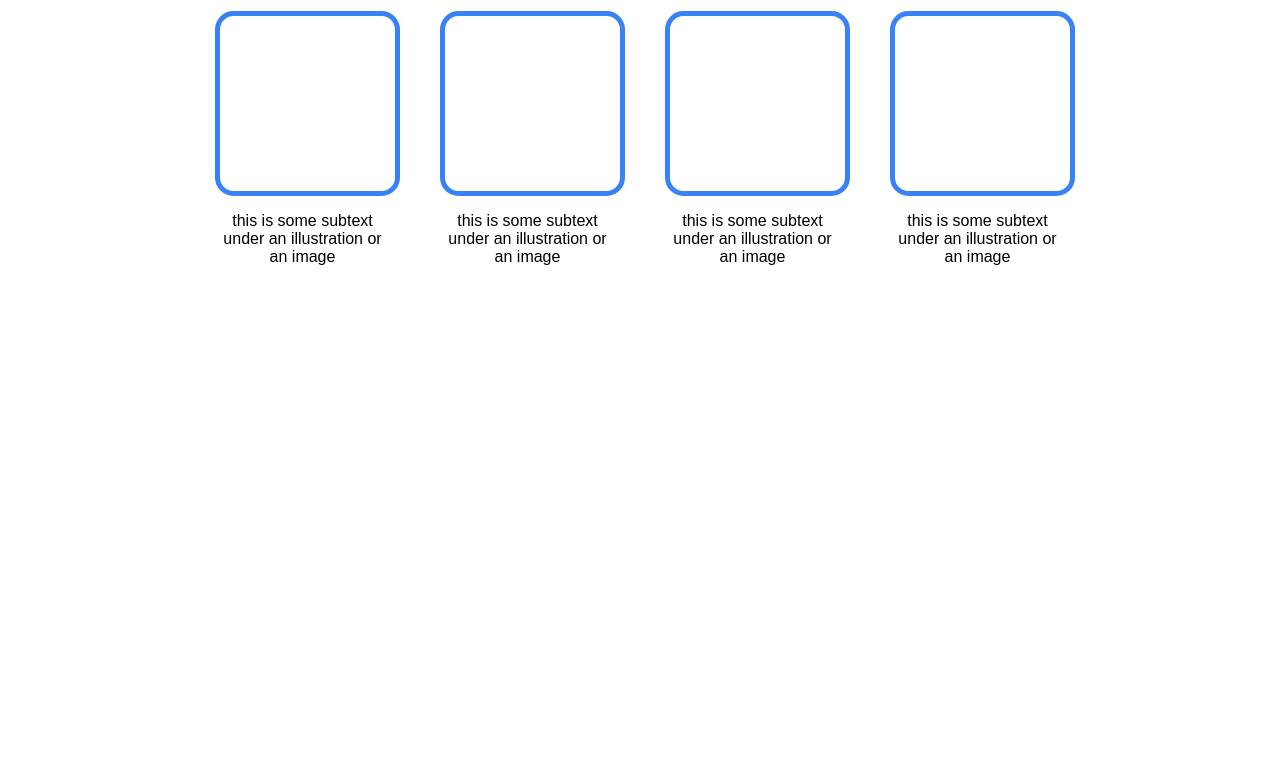
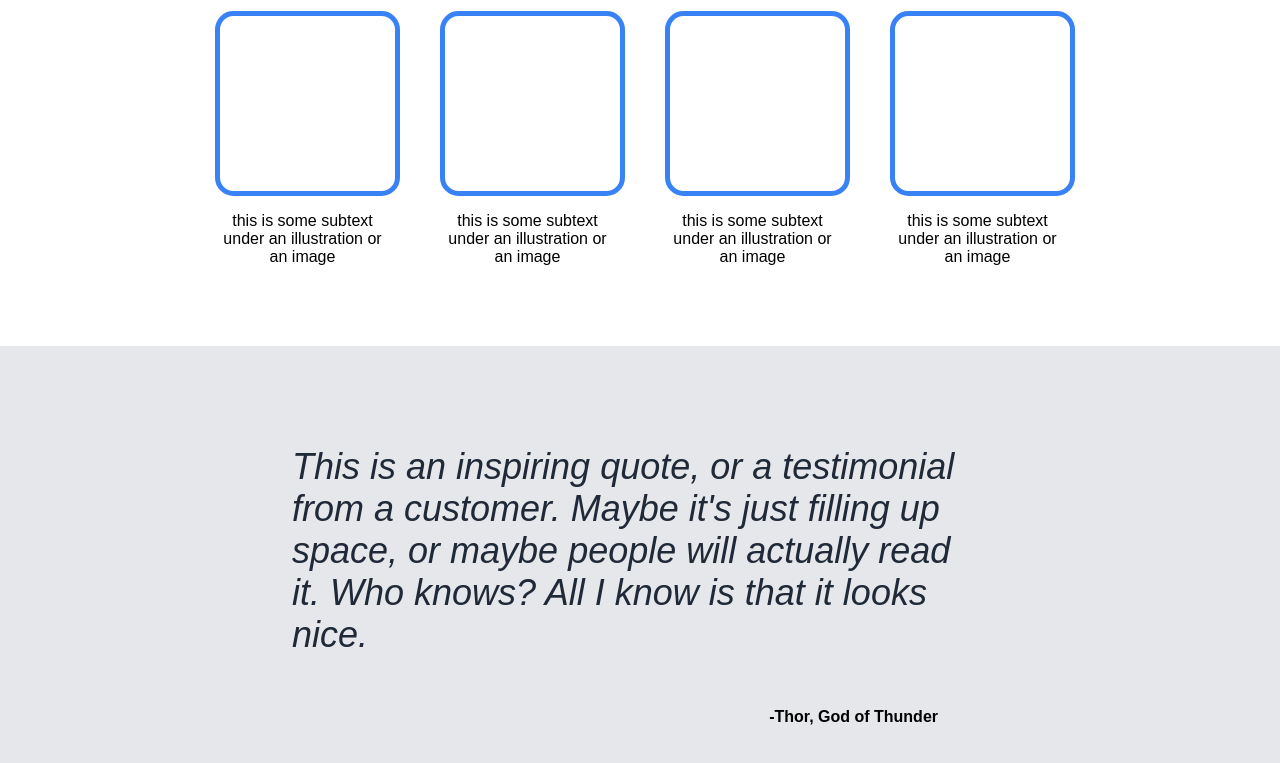
Before and after one commit to johnny123ion/landing-page, a plain HTML site: page index.html in a window 1280 px wide. Shown: the part 535-1298 px from the top of the page. Before the commit the page ends 881 px from the top, so only its background shows below. Drawn offline with Linux system fonts and the light colour scheme.

Commit message:
Create 'quote-section'

```diff
--- a/index.html
+++ b/index.html
@@ -45,5 +45,9 @@
       </div>
     </div>
   </div>
+  <div class="quote-section">
+    <p>This is an inspiring quote, or a testimonial from a customer. Maybe it's just filling up space, or maybe people will actually read it. Who knows? All I know is that it looks nice.</p>
+    <p>-Thor, God of Thunder</p>
+  </div>
 </body>
 </html>
--- a/styles.css
+++ b/styles.css
@@ -116,3 +116,25 @@ a {
 .item > p {
   text-align: center;
 }
+
+.quote-section {
+  display: flex;
+  flex-direction: column;
+  background-color: #e5e7eb;
+  padding: 4rem 15%;
+}
+
+.quote-section > :nth-child(1) {
+  font-size: 36px;
+  font-weight: light;
+  font-style: italic;
+  color: #1f2937;
+  padding: 0 100px;
+}
+
+.quote-section > :nth-child(2) {
+  font-weight: bold;
+  padding: 0 100px;
+  margin-left: auto;
+  margin-right: 50px;
+}
```
